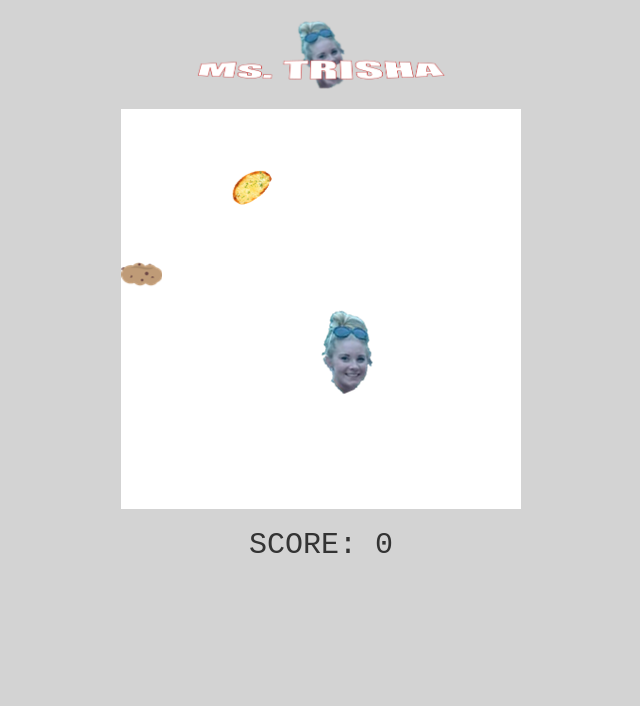
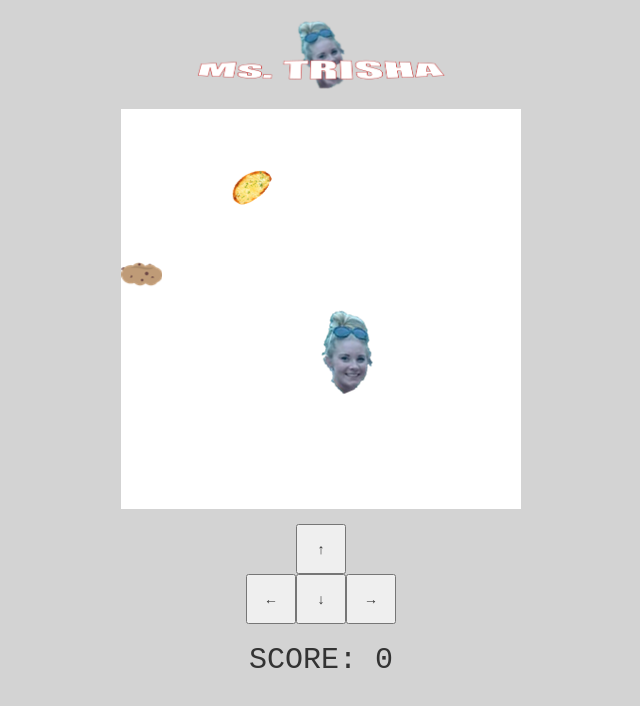
Before and after one commit to gstephe7/masonsgame, a website: page index.html in a window 1280 px wide. Shown: the whole page, without its empty margins (319-959 px from the left). Drawn offline with Linux system fonts and the light colour scheme.

Commit message:
added buttons for ipad play

```diff
--- a/css/style.css
+++ b/css/style.css
@@ -7,3 +7,25 @@
 #score {
   font-family: "Courier New", monospace;
 }
+
+.buttons {
+  padding-top: 15px;
+  width: 50%;
+  margin: auto;
+  display: flex;
+  flex-direction: column;
+  align-items: center;
+}
+
+.top-button {
+
+}
+
+button {
+  width: 50px;
+  height: 50px;
+}
+
+.bottom-buttons {
+  display: flex;
+}
--- a/index.html
+++ b/index.html
@@ -2,7 +2,8 @@
 <html lang="en" dir="ltr">
   <head>
     <meta charset="utf-8">
-    <title></title>
+    <meta name="viewport" content="width=device-width, initial-scale=1.0">
+    <title>Ms. Trisha</title>
     <link rel="stylesheet" href="css/bootstrap.css">
     <link rel="stylesheet" href="css/style.css">
   </head>
@@ -12,6 +13,17 @@
 
     <canvas id="trisha" class="center-block" style="background-color: white"></canvas>
 
+    <div class="buttons">
+      <div class="top-button">
+        <button onclick="moveUp()">&uarr;</button>
+      </div>
+      <div class="bottom-buttons">
+        <button onclick="moveLt()">&larr;</button>
+        <button onclick="moveDn()">&darr;</button>
+        <button onclick="moveRt()">&rarr;</button>
+      </div>
+    </div>
+
     <h2 id="score" class="text-center">SCORE: <span id="scoreNum"></span></h2>
 
     <script type="text/javascript" src="js/script.js"></script>
```
Also changed, not shown: package.json (+10 -2 lines).
